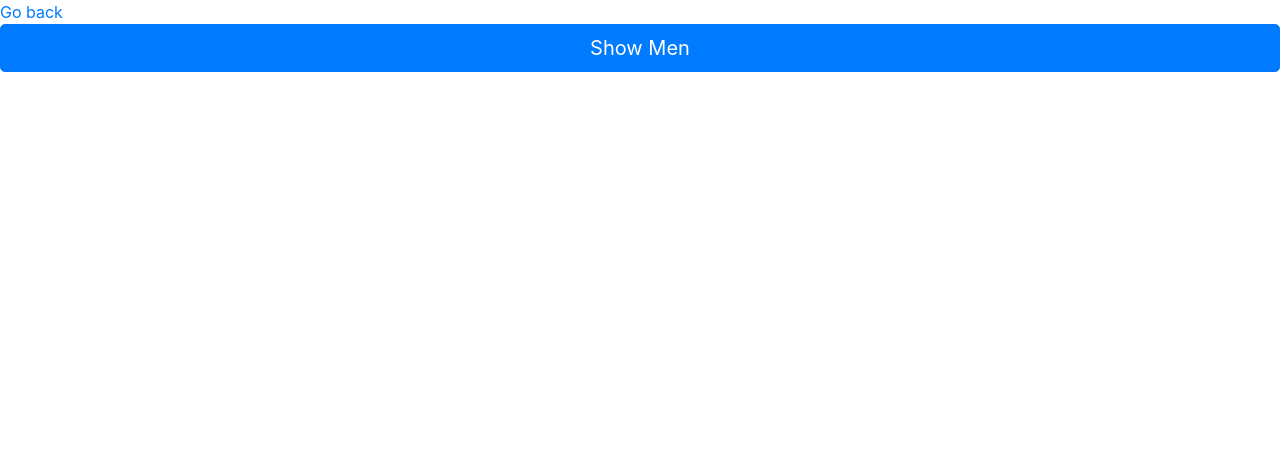
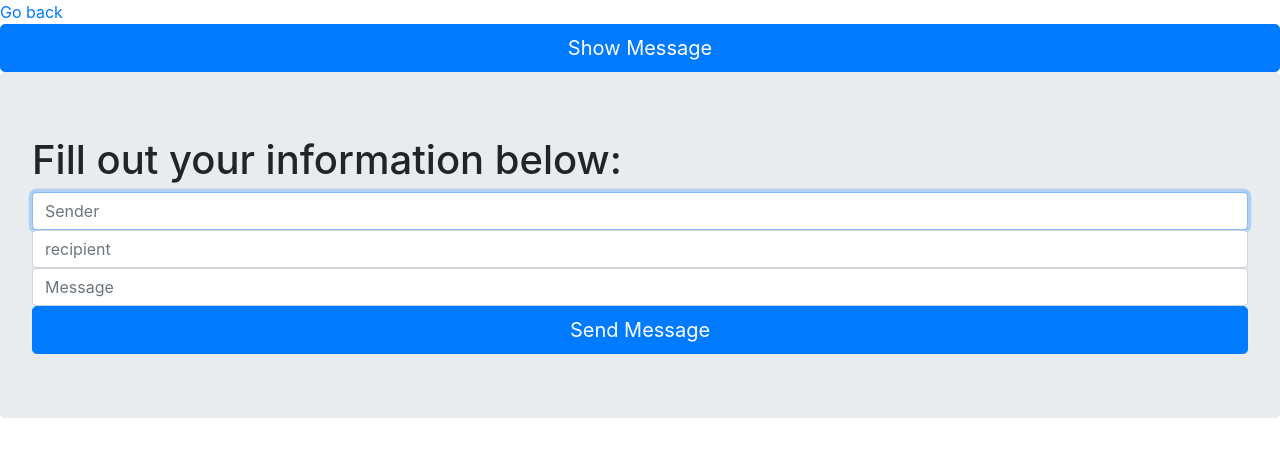
Before and after one commit to jiaminzx/CS-411-Project, a Python web app: template templates/messages.html in a window 1280 px wide. Shown: the top 457 px of the page. Run offline with Jinja, Linux system fonts and the light colour scheme; the template is opened without the code that fills it: most values are stand-ins (such as "Sample title", 1, 10 or a date in 2020); some libraries are stand-ins or nearby versions.

Commit message:
sjfioejs

```diff
--- a/templates/messages.html
+++ b/templates/messages.html
@@ -13,10 +13,27 @@
    <body>
          <a href = "/">Go back</a>
 
-          <form action="{{ url_for('showMen') }}" method="get">
-          <button id="btnSignUp" class="btn btn-lg btn-primary btn-block" type="submit">Show Men</button>
+          <form action="{{ url_for('showMessage') }}" method="get">
+          <button id="btnSignUp" class="btn btn-lg btn-primary btn-block" type="submit">Show Message</button>
           </form>
 
+          <div class="jumbotron">
+            <h1>Fill out your information below:</h1>
+            <form action="{{ url_for('addMessage') }}" method="post">
+
+              <label for="sender_id" class="sr-only">Sender</label>
+              <input type="name" name="sender_id" id="sender_id" class="form-control" placeholder="Sender" required autofocus>
+
+              <label for="recipient_id" class="sr-only">Recipient</label>
+              <input type="name" name="recipient_id" id="recipient_id " class="form-control" placeholder="recipient" required autofocus>
+
+              <label for="text" class="sr-only">Password</label>
+              <input type="name" name="text" id="text" class="form-control" placeholder="Message" required>
+
+              <button id="btnSignUp" class="btn btn-lg btn-primary btn-block" type="submit">Send Message</button>
+            </form>
+
+          </div>
       <!-- <h1>Men</h1>
          <table border="1" cellpadding="5" cellspacing="5">
                <tbody>
--- a/templates/showMen.html
+++ b/templates/showMen.html
@@ -14,12 +14,12 @@
          <a href = "/">Go back to home page</a>
 
           <form action="{{ url_for('showMen') }}" method="get">
-          <button id="btnSignUp" class="btn btn-lg btn-primary btn-block" type="submit">Show Men</button>
+          <button id="btnSignUp" class="btn btn-lg btn-primary btn-block" type="submit">Show Messages</button>
           </form>
 
-          <form action="{{ url_for('showWomen') }}" method="get">
+          <!-- <form action="{{ url_for('showWomen') }}" method="get">
           <button id="btnSignUp2" class="btn btn-lg btn-primary btn-block" type="submit">Show Women</button>
-          </form>
+          </form> -->
 
       <h1>Men</h1>
          <table border="1" cellpadding="5" cellspacing="5">
```
Also changed, not shown: app.py (+11 -0 lines).
